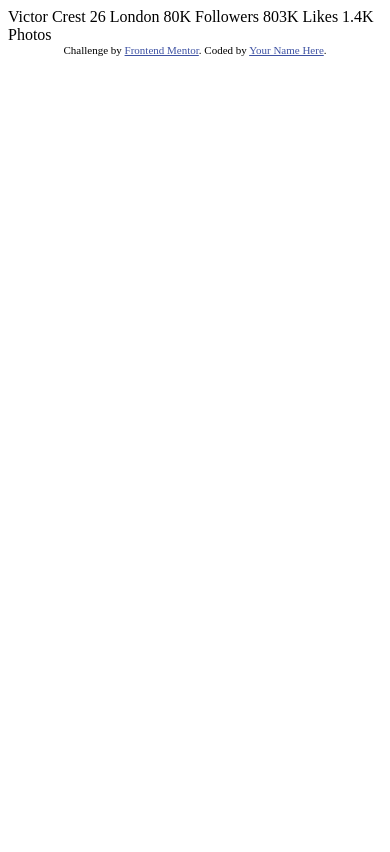
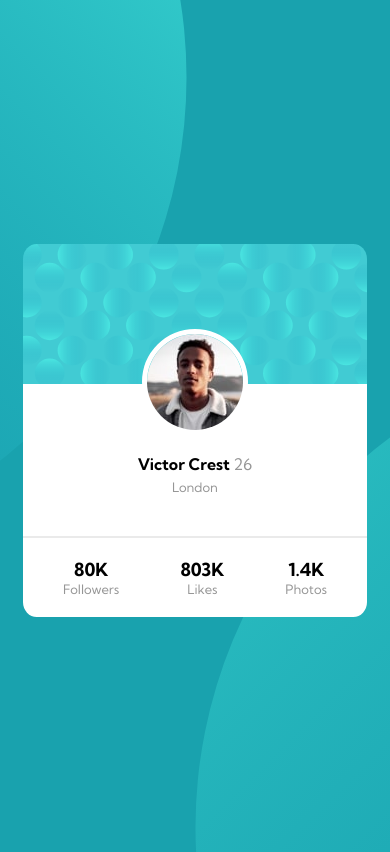
Before and after one commit to OmarLawaty/profile-card-component, a plain HTML site: page index.html in a window 390 px wide. Drawn offline with Linux system fonts and the light colour scheme.

Commit message:
feat: make the webpage responsive the webpage is more responsive for the desktop and the phone

```diff
--- /dev/null
+++ b/css/styles.css
@@ -0,0 +1,77 @@
+html {
+  height: 100%;
+}
+
+body {
+  height: 100%;
+  background: url("/images/bg-pattern-top.svg") right 52vw bottom 33vh  no-repeat,
+    hsl(185, 75%, 39%) url("/images/bg-pattern-bottom.svg") left 50vw top 40vh no-repeat;
+  display: flex;
+  justify-content: center;
+  align-items: center;
+}
+
+.card {
+  background: url("/images/bg-pattern-card.svg") no-repeat, white;
+  height: 18em;
+  width: 21.5em;
+  padding-top: 85px;
+  border-radius: 4%;
+  text-align: center;
+  display: flex;
+  flex-direction: column;
+  justify-content: space-between;
+}
+
+.profile-picture {
+  border-radius: 100%;
+  border: 5px solid white;
+}
+
+.profile-info {
+  font: size 18px;
+  font-family: "Kumbh Sans", sans-serif;
+  margin-top: 15px;
+}
+
+.name {
+  font-weight: 700;
+}
+
+.age {
+  font-weight: 300;
+  color: hsl(0, 0%, 59%);
+}
+
+.address {
+  display: block;
+  color: hsl(0, 0%, 59%);
+  font-weight: 300;
+  font-size: 13px;
+  padding-top: 5px;
+}
+
+.top-border {
+  border-top: 2px solid hsl(0, 0%, 59%);
+  opacity: 20%;
+}
+
+.social-media-status {
+  padding: 20px 40px;
+  font-family: "Kumbh Sans", sans-serif;
+  font-size: 18px;
+  display: flex;
+  flex-direction: row;
+  justify-content: space-between;
+}
+
+.stats {
+  font-weight: 700;
+}
+
+.stats-name {
+  display: block;
+  font-weight: 300;
+  font-size: 13px;
+  color: hsl(0, 0%, 59%);
+}
--- a/index.html
+++ b/index.html
@@ -1,35 +1,66 @@
 <!DOCTYPE html>
 <html lang="en">
   <head>
-  <meta charset="UTF-8">
-  <meta name="viewport" content="width=device-width, initial-scale=1.0"> <!-- displays site properly based on user's device -->
+    <meta charset="UTF-8" />
+    <meta name="viewport" content="width=device-width, initial-scale=1.0" />
+    <link
+      rel="icon"
+      type="image/png"
+      sizes="32x32"
+      href="./images/favicon-32x32.png"
+    />
+    <link rel="preconnect" href="https://fonts.gstatic.com" />
+    <link
+      href="https://fonts.googleapis.com/css2?family=Kumbh+Sans:wght@400;700&display=swap"
+      rel="stylesheet"
+    />
+    <link rel="stylesheet" href="/css/styles.css" />
 
-  <link rel="icon" type="image/png" sizes="32x32" href="./images/favicon-32x32.png">
-
-  <title>Frontend Mentor | Profile card component</title>
-
-  <!-- Feel free to remove these styles or customise in your own stylesheet 👍 -->
-  <style>
-    .attribution { font-size: 11px; text-align: center; }
-    .attribution a { color: hsl(228, 45%, 44%); }
-  </style>
+    <title>Profile card component - frontendmentor</title>
   </head>
   <body>
-  Victor Crest
-  26
-  London
-
-  80K
-  Followers
-
-  803K
-  Likes
-
-  1.4K
-  Photos
+    <main>
+      <article class="card">
+        <section class="general-info">
+          <div>
+            <img
+              src="./images/image-victor.jpg"
+              alt="profile picture of Victor Crest"
+              class="profile-picture"
+            />
+          </div>
+          <div class="profile-info">
+            <span class="name">Victor Crest</span>
+            <span class="age">26</span>
+            <span class="address">London</span>
+          </div>
+        </section>
+        <div class="container">
+          <div class="top-border"></div>
+          <footer class="social-media-status">
+            <div class="social-info">
+              <span class="stats">80K</span>
+              <span class="stats-name">Followers</span>
+            </div>
+            <div class="social-info">
+              <span class="stats">803K</span>
+              <span class="stats-name">Likes</span>
+            </div>
+            <div class="social-info">
+              <span class="stats">1.4K</span>
+              <span class="stats-name">Photos</span>
+            </div>
+          </footer>
+        </div>
+      </article>
+    </main>
+    <!-- <footer>
       <div class="attribution">
-    Challenge by <a href="https://www.frontendmentor.io?ref=challenge" target="_blank">Frontend Mentor</a>.
-    Coded by <a href="#">Your Name Here</a>.
+        Challenge by
+        <a href="https://www.frontendmentor.io?ref=challenge" target="_blank"
+          >Frontend Mentor</a
+        >. Coded by <a href="#">Your Name Here</a>.
       </div>
+    </footer> -->
   </body>
 </html>
```
Lines whose indentation alone changed are shown as unchanged.
